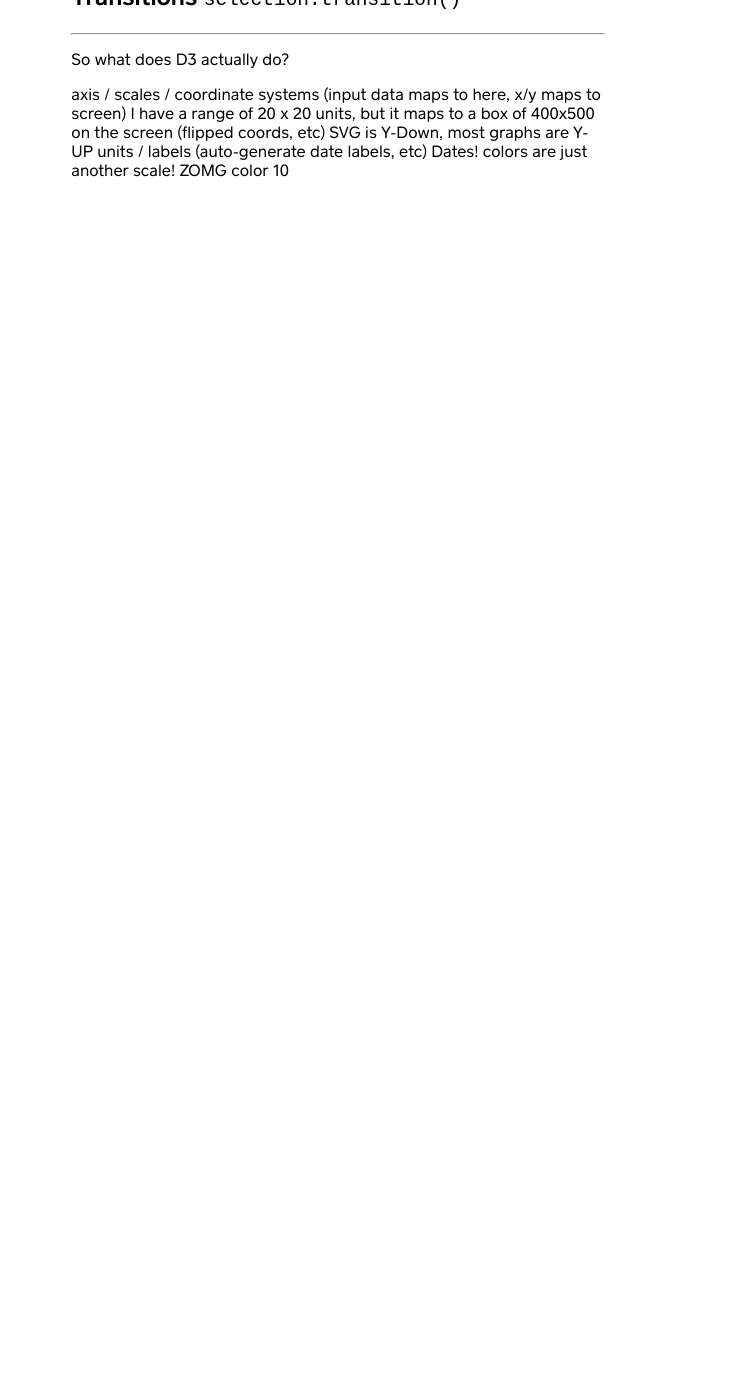
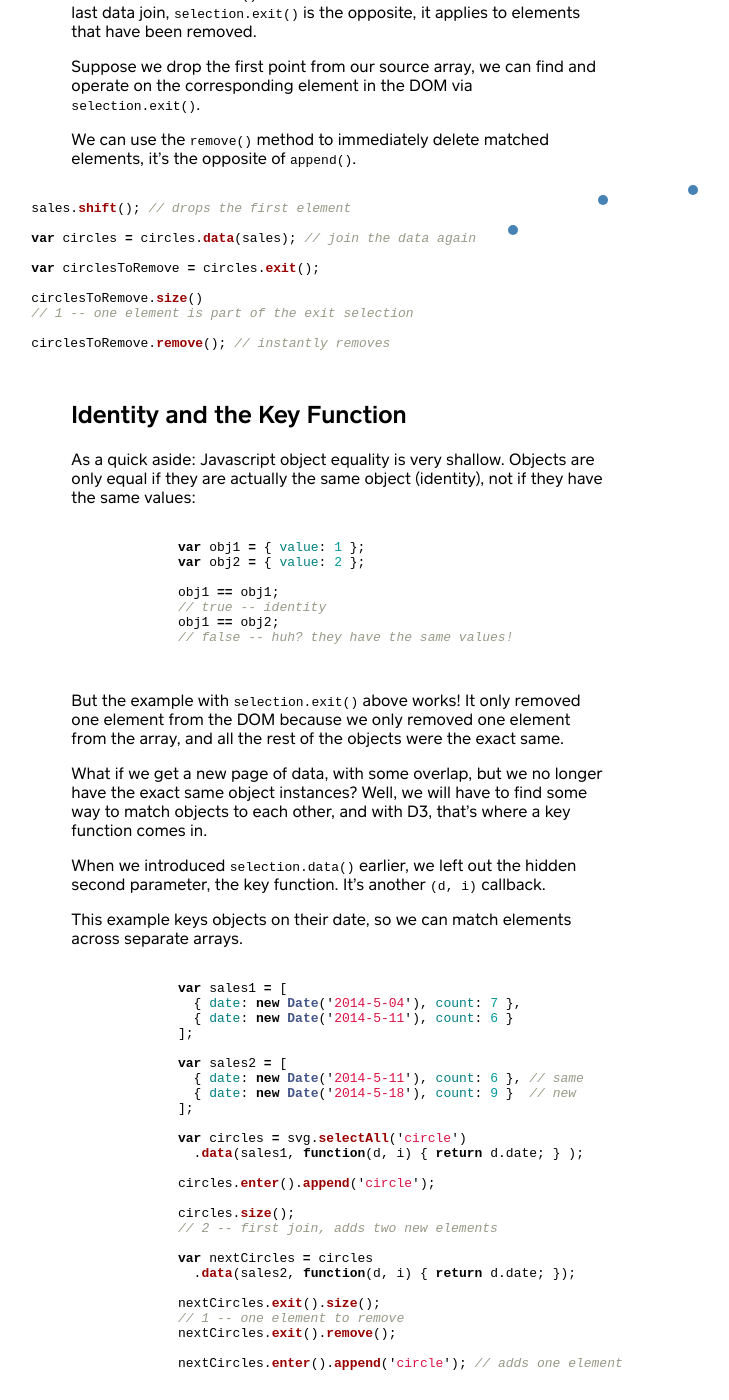
Before and after one commit to square/intro-to-d3, a Jekyll site: the page built from z03-data-binding.md, in a window 1280 px wide and 1400 px high, scrolled down 2915 px. Shown: the whole window, without its empty margins (302-1031 px from the left). Built offline with Jekyll 4.4.1, drawn with Linux system fonts in a browser that asks for light colours; before the commit the page ends 3112 px from its top, so only the background shows below that; some of the changed text lies outside the part shown.

Commit message:
Identity, key function

```diff
--- a/z03-data-binding.md
+++ b/z03-data-binding.md
@@ -8,7 +8,7 @@ permalink: /data-binding/
 - [Joins `selection.data()`](#joins-selectiondata)
 - [Adding Elements `selection.enter()`](#adding-elements-selectionenter)
 - [Removing Elements `selection.exit()`](#removing-elements-selectionexit)
-- [The Key Function](#the-key-function)
+- [Identity and the Key Function](#identity-and-the-key-function)
 - [Transitions `selection.transition()`](#transitions-selectiontransition)
 
 <div class="info">
@@ -102,16 +101,18 @@ circles.size();
 
 Ok but now we have a selection but still no elements! We have more work to do.
 
-### Adding Elements `selection.enter()`
+## Adding Elements `selection.enter()`
 
 Again, our goal is to have a circle for each data point. We are starting with
 none and we have 4 new data points, so obviously the right thing to do is to
 add a new `<circle>` for each data point.
 
 The way D3 looks at this is a more subtle: we want to add a `<circle>`
-per data point, *but only for the ones do not currently have a `<circle>`*.
-Right now, there are no circles, so this is straightforward, but
-**it will get more complex soon**.
+per data point, *but only for the new points the last data join*. Since this
+is the first data binding (there are no circles currently), everything is new,
+it's straightforward to add new points. It's important to keep in mind that for
+the next selection, things will be more complex since there will already be
+circles.
 
 The part of a D3 selection that represents these element-less data-points
 is `selection.enter()`;
@@ -125,8 +126,9 @@ var newCircles = circles.enter();
 </div>
 
 So now `newCircles` represents these element-less data-points, so we use
-`append` to add new elements. Then we use the same attribute editing helpers
-to configure each circle per its data point. It's also important
+`append` to add new elements. The elements don't add themselves, we have to
+create the elements that will match the selection ourselves. We use the same
+attribute editing helpers to configure each circle per its data point.
 
 
 <div class="example-row-1">
@@ -134,7 +136,7 @@ to configure each circle per its data point. It's also important
     {% highlight javascript %}
 // recall that scales are functions that map from
 // data space to screen space
-var y = d3.linear.scale()
+var y = d3.scale.linear()
   .range([100, 0])
   .domain(d3.extent(sales, function(d, i) {
     return d.count;
@@ -186,9 +188,195 @@ So how does it turn out? Let's take a look:
 
 ## Removing Elements `selection.exit()`
 
-## The Key Function
+Where `selection.enter()` selects elements that have added since the last data
+join, `selection.exit()` is the opposite, it applies to elements that have been
+removed.
+
+Suppose we drop the first point from our source array, we can find and operate
+on the corresponding element in the DOM via `selection.exit()`.
+
+We can use the `remove()` method to immediately delete matched elements, it's
+the opposite of `append()`.
+
+<div class="example-row-2">
+  <div class="example">
+    {% highlight javascript %}
+sales.shift(); // drops the first element
+
+var circles = circles.data(sales); // join the data again
+
+var circlesToRemove = circles.exit();
+
+circlesToRemove.size()
+// 1 -- one element is part of the exit selection
+
+circlesToRemove.remove(); // instantly removes
+    {% endhighlight %}
+  </div>
+
+  <div class="example">
+    <svg width="300" height="100">
+      <g transform="translate(5, 5)">
+        <circle r="5" cx="90"  cy="40" fill="steelblue" />
+        <circle r="5" cx="180" cy="10" fill="steelblue" />
+        <circle r="5" cx="270" cy="0"  fill="steelblue" />
+      </g>
+    </svg>
+  </div>
+</div>
+
+## Identity and the Key Function
+
+As a quick aside: Javascript object equality is very shallow. Objects are only
+equal if they are actually the same object (identity), not if they have the same
+values:
+
+<div class="example-row-1">
+  <div class="example">
+    {% highlight javascript %}
+var obj1 = { value: 1 };
+var obj2 = { value: 2 };
+
+obj1 == obj1;
+// true -- identity
+obj1 == obj2;
+// false -- huh? they have the same values!
+    {% endhighlight %}
+  </div>
+</div>
+
+But the example with `selection.exit()` above works! It only removed one element
+from the DOM because we only removed one element from the array, and all the
+rest of the objects were the exact same.
+
+What if we get a new page of data, with some overlap, but we no longer have the
+exact same object instances? Well, we will have to find some way to
+match objects to each other, and with D3, that's where a key function comes in.
+
+When we introduced `selection.data()` earlier, we left out the hidden second
+parameter, the key function. It's another `(d, i)` callback.
+
+This example keys objects on their date, so we can match elements across
+separate arrays.
+
+<div class="example-row-1">
+  <div class="example">
+    {% highlight javascript %}
+var sales1 = [
+  { date: new Date('2014-5-04'), count: 7 },
+  { date: new Date('2014-5-11'), count: 6 }
+];
+
+var sales2 = [
+  { date: new Date('2014-5-11'), count: 6 }, // same
+  { date: new Date('2014-5-18'), count: 9 }  // new
+];
+
+var circles = svg.selectAll('circle')
+  .data(sales1, function(d, i) { return d.date; } );
+
+circles.enter().append('circle');
+
+circles.size();
+// 2 -- first join, adds two new elements
+
+var nextCircles = circles
+  .data(sales2, function(d, i) { return d.date; });
+
+nextCircles.exit().size();
+// 1 -- one element to remove
+nextCircles.exit().remove();
+
+nextCircles.enter().append('circle'); // adds one element
+    {% endhighlight %}
+  </div>
+</div>
 
 ## Transitions `selection.transition()`
+
+The key function also important in case parts of our objects change -- if we
+change a count, then we can update the appropriate element without having to
+delete and re-add the element, we can update it in place.
+
+One of D3's most visually pleasing features is its ability to help with
+transitions. The key function is critical here for object permanence.
+
+Suppose we have per-product sales we want to update as more products are sold?
+We can use transitions to demonstrate this update.
+
+<div class="example-row-2">
+  <div class="example">
+    <table class="data-table">
+      <thead>
+        <tr>
+          <th colspan="2">
+            Day 1
+          </th>
+        </tr>
+        <tr>
+          <th>Product</th>
+          <th>Sales (Cumulative)</th>
+        </tr>
+      </thead>
+      <tbody>
+        <tr>
+          <td>Hoodie</td>
+          <td>10</td>
+        </tr>
+        <tr>
+          <td>Jacket</td>
+          <td>3</td>
+        </tr>
+        <tr>
+          <td>Snuggie</td>
+          <td>2</td>
+        </tr>
+      </tbody>
+    </table>
+  </div>
+
+  <div class="example">
+    <table class="data-table">
+      <thead>
+        <tr>
+          <th colspan="2">
+            Day 2
+          </th>
+        </tr>
+        <tr>
+          <th>Product</th>
+          <th>Sales (Cumulative)</th>
+        </tr>
+      </thead>
+      <tbody>
+        <tr>
+          <td>Hoodie</td>
+          <td>16</td>
+        </tr>
+        <tr>
+          <td>Jacket</td>
+          <td>7</td>
+        </tr>
+        <tr>
+          <td>Snuggie</td>
+          <td>8</td>
+        </tr>
+      </tbody>
+    </table>
+  </div>
+</div>
+
+<div class="example-row-2">
+  <div class="example">
+    {% highlight javascript %}
+      var day1Sales =
+    {% endhighlight %}
+  </div>
+
+  <div class="example">
+    WOWOW
+  </div>
+</div>
 
 
 ---
```
Also changed, not shown: other parts of z03-data-binding.md (+2 -3 lines).
